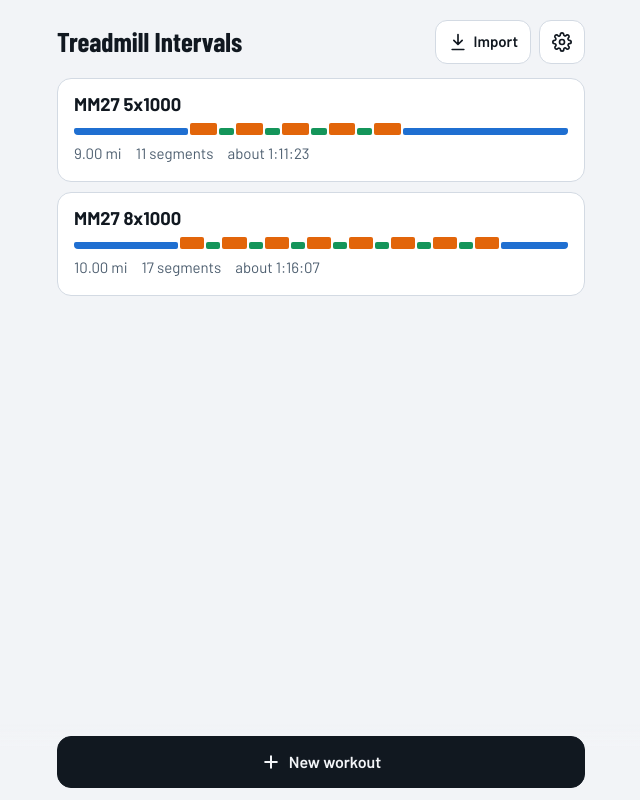
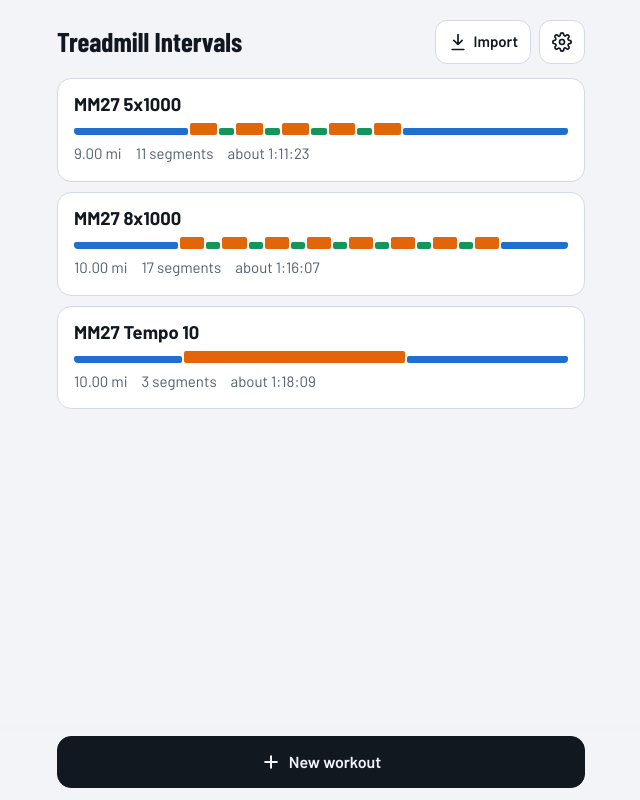
Before and after one commit to run305/tread, a plain HTML site: page index.html in a window 1280 px wide. Shown: the whole page, without its empty margins (319-959 px from the left). Drawn offline with nearby package versions, Linux system fonts and the light colour scheme.

Commit message:
Add MM27 Tempo 10 (Tue Nov 10)

```diff
--- a/index.html
+++ b/index.html
@@ -347,7 +347,13 @@ const SEED=`# MM27 5x1000
 1000m Rep 7 @9.4
 400m Jog recovery @6.5
 1000m Rep 8 @9.4
-1.29mi Cool-down @7.0`; // Repo-managed workouts. Porter adds interval workouts here before each session; the merge below adds them to any device on load, and removes the old defaults.
+1.29mi Cool-down @7.0
+
+# MM27 Tempo 10
+> Tue Nov 10, 2026. Miami Marathon plan, week 5. 5-mile tempo at 7:00-7:10/mi, belt 8.4-8.6 mph. HR 148-155, back off if over 158.
+2mi Warm-up @7.0
+5mi Tempo @8.5
+3mi Cool-down @7.0`; // Repo-managed workouts. Porter adds interval workouts here before each session; the merge below adds them to any device on load, and removes the old defaults.
 const persist=()=>save("tit3.workouts",workouts);
 const DEFAULT_WORKOUTS=["MM27 Intervals: 6\u00d71000","Quick cue test","Mile repeats","Yasso 800s","Hill repeats","1K repeats","Tempo blocks","Tempo run"];
 let seedWorkouts=[];try{seedWorkouts=SEED.trim()?parseText(SEED,"mph"):[]}catch(e){seedWorkouts=[]}
```
